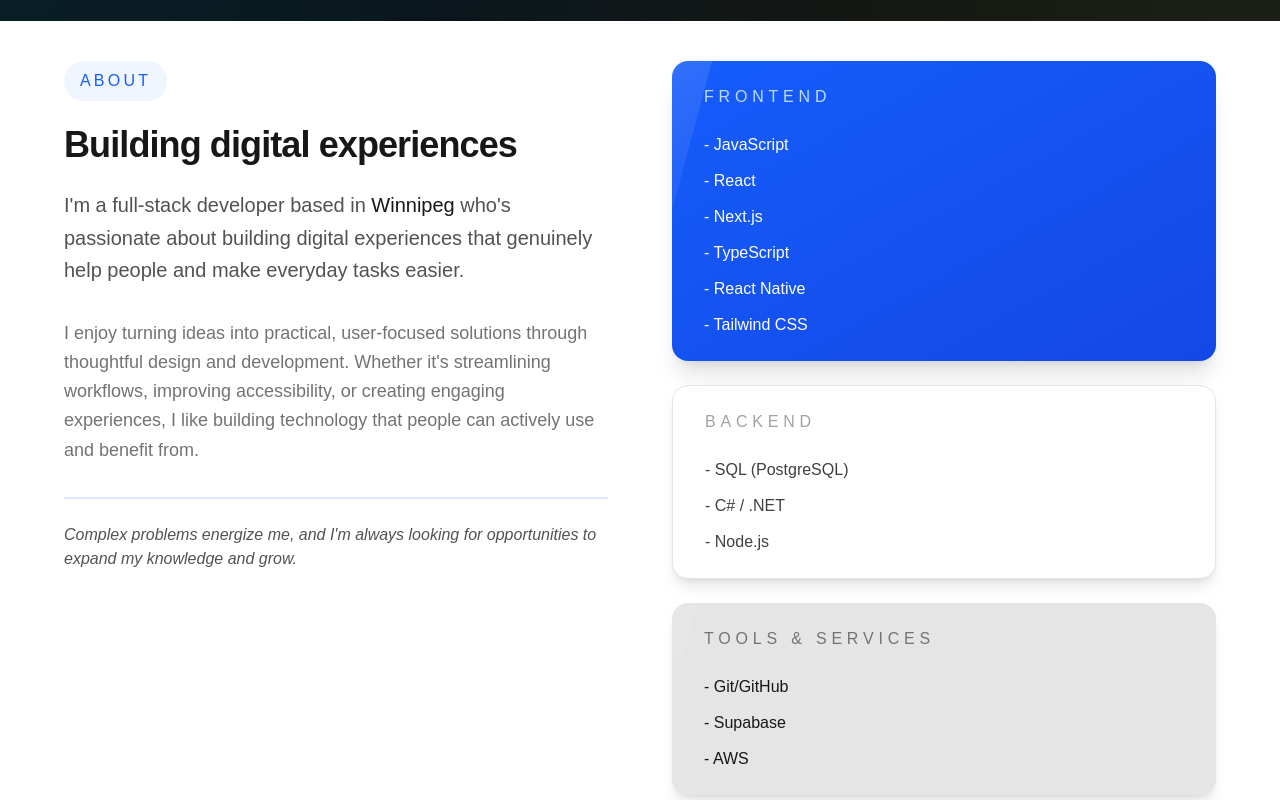
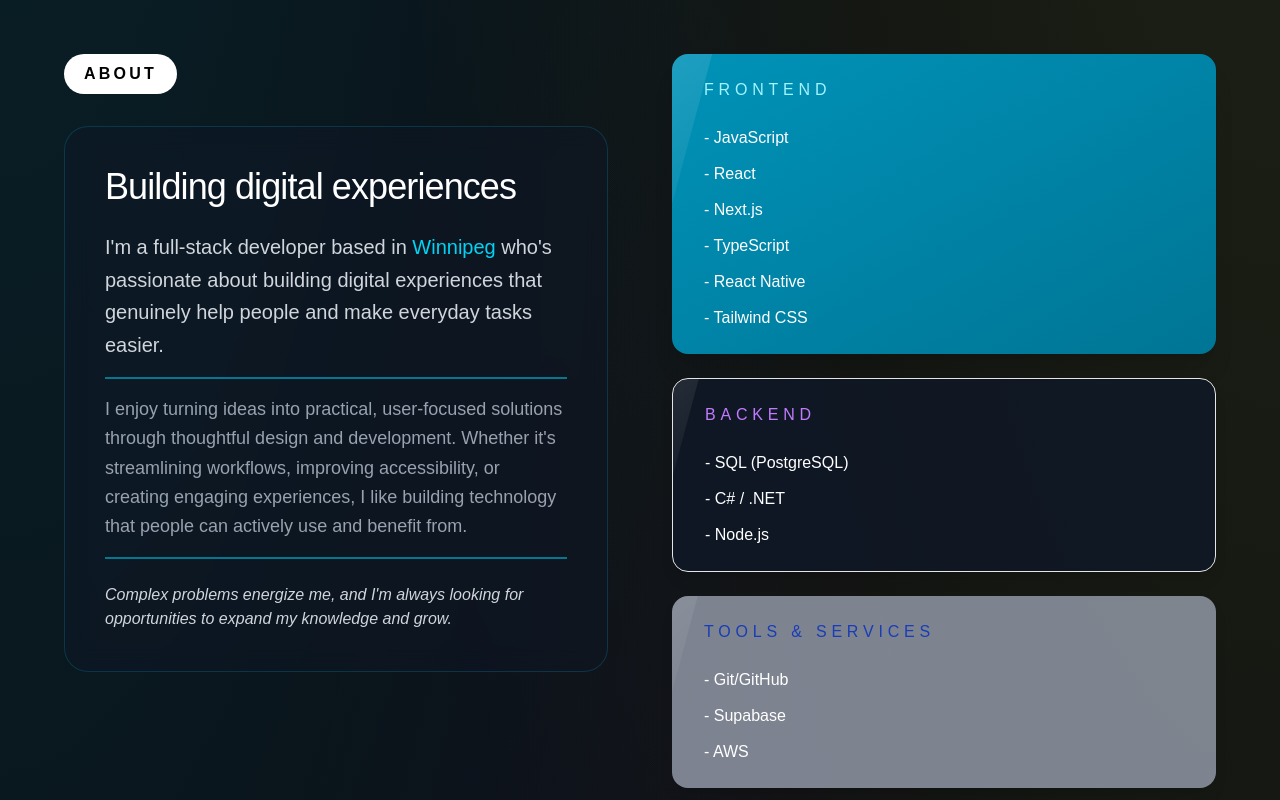
Before and after one commit to zandersantos/zander-santos-portfolio, a Next.js app in the folder zander-santos-portfolio/: page / in a window 1280 px wide. Shown: the part 860-1660 px from the top of the page. Built offline with nearby package versions, Linux system fonts and the light colour scheme.

Commit message:
Improved the About section styling to better align with the new overall dark theme

```diff
--- a/zander-santos-portfolio/components/About.tsx
+++ b/zander-santos-portfolio/components/About.tsx
@@ -22,39 +22,42 @@ const About = () => {
   ];
 
   return (
-    <section id="about" className="min-h-screen flex items-center px-8 py-10 bg-white">
+    <section id="about" className="min-h-screen flex items-center px-8 py-4">
       <div className="max-w-6xl mx-auto w-full">
         <div className="grid md:grid-cols-2 gap-16 items-start">
           <div className="space-y-8">
-            <span className="inline-block px-4 py-2 bg-blue-50 text-blue-600 rounded-full text-md uppercase tracking-[0.2em] font-medium mb-6">
+            <span className="inline-block px-5 py-2 bg-white text-black rounded-full text-md uppercase tracking-[0.2em] font-bold mb-8">
               About
             </span>
 
-            <h2 className="text-4xl font-bold tracking-tight text-neutral-900 mb-6">
+            <div className="about-info bg-gray-900/40 backdrop-blur-md border border-cyan-500/20 rounded-3xl p-10">
+              <h2 className="text-4xl tracking-tight text-white mb-6">
                 Building digital experiences
               </h2>
 
-            <p className="text-xl leading-relaxed text-neutral-600">
-              I&apos;m a full-stack developer based in <span className="text-neutral-900 font-medium">Winnipeg </span> who&apos;s
+              <p className="text-xl leading-relaxed text-gray-300 pb-4">
+                I&apos;m a full-stack developer based in <span className="text-cyan-400 font-medium">Winnipeg </span> who&apos;s
                 passionate about building digital experiences that genuinely help people and make everyday tasks easier.
               </p>
-
-            <p className="text-lg leading-relaxed text-neutral-500">
+              <div className="pt-4 border-t-2 border-cyan-500/60">
+                <p className="text-lg leading-relaxed text-gray-400 pb-4">
                   I enjoy turning ideas into practical, user-focused solutions through thoughtful design and development.
                   Whether it&apos;s streamlining workflows, improving accessibility, or creating engaging experiences,
                   I like building technology that people can actively use and benefit from.
                 </p>
+              </div>
 
-            <div className="pt-6 border-t-2 border-blue-100">
-              <p className="text-base text-neutral-600 italic">
+              <div className="pt-6 border-t-2 border-cyan-500/60">
+                <p className="text-base text-gray-300 italic">
                   Complex problems energize me, and I&apos;m always looking for opportunities to expand
                   my knowledge and grow.
                 </p>
               </div>
             </div>
+          </div>
           <div className="space-y-6">
-            <div className=" skill-card bg-gradient-to-br from-blue-600 to-blue-700 rounded-2xl px-8 py-6 text-white shadow-xl">
-              <h3 className="text-md uppercase text-blue-200 tracking-[0.3em] mb-6">
+            <div className="skill-card bg-gradient-to-br from-cyan-600 to-cyan-700 rounded-2xl px-8 py-6 text-white shadow-xl">
+              <h3 className="text-md uppercase text-cyan-200 tracking-[0.3em] mb-6">
                 Frontend
               </h3>
               <div className="space-y-3">
@@ -68,14 +71,14 @@ const About = () => {
               </div>
             </div>
 
-            <div className="skill-card bg-white rounded-2xl px-8 py-6 shadow-lg border border-neutral-200">
-              <h3 className="text-md uppercase text-neutral-400 tracking-[0.3em] mb-6">
+            <div className="skill-card bg-gray-900/80 rounded-2xl px-8 py-6 shadow-lg border border-neutral-200">
+              <h3 className="text-md uppercase text-purple-400 tracking-[0.3em] mb-6">
                 Backend
               </h3>
               <div className="space-y-3">
                 {backend.map((skill) => (
                   <div key={skill} className="flex items-center gap-3 group">
-                    <span className="text-md text-neutral-700 font-light">
+                    <span className="text-md text-white font-light">
                       - {skill}
                     </span>
                   </div>
@@ -83,14 +86,14 @@ const About = () => {
               </div>
             </div>
 
-            <div className="skill-card bg-neutral-200 rounded-2xl px-8 py-6 shadow-lg">
-              <h3 className="text-md uppercase text-neutral-500 tracking-[0.3em] mb-6">
+            <div className="skill-card bg-gray-400/80 rounded-2xl px-8 py-6 shadow-lg">
+              <h3 className="text-md uppercase text-blue-800 tracking-[0.3em] mb-6">
                 Tools & Services
               </h3>
               <div className="space-y-3">
                 {tools.map((skill) => (
                   <div key={skill} className="flex items-center gap-3 group">
-                    <span className="text-md text-neutral-900 font-light">
+                    <span className="text-md text-white font-light">
                      - {skill}
                     </span>
                   </div>
```
Lines whose indentation alone changed are shown as unchanged.
